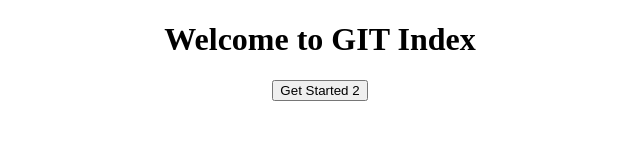
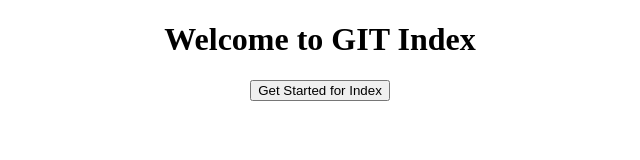
Before and after one commit to sumitA-git/Feb-2022, a plain HTML site: page index.html in a window 1280 px wide. Shown: the whole page, without its empty margins (320-960 px from the left). Drawn offline with Linux system fonts and the light colour scheme.

Commit message:
second commit verify

```diff
--- a/index.html
+++ b/index.html
@@ -7,7 +7,7 @@
 <body>
 	<center>
 		<h1>Welcome to GIT Index</h1>
-		<button>Get Started 2</button>
+		<button>Get Started for Index</button>
 	</center>
 </body>
 
```
